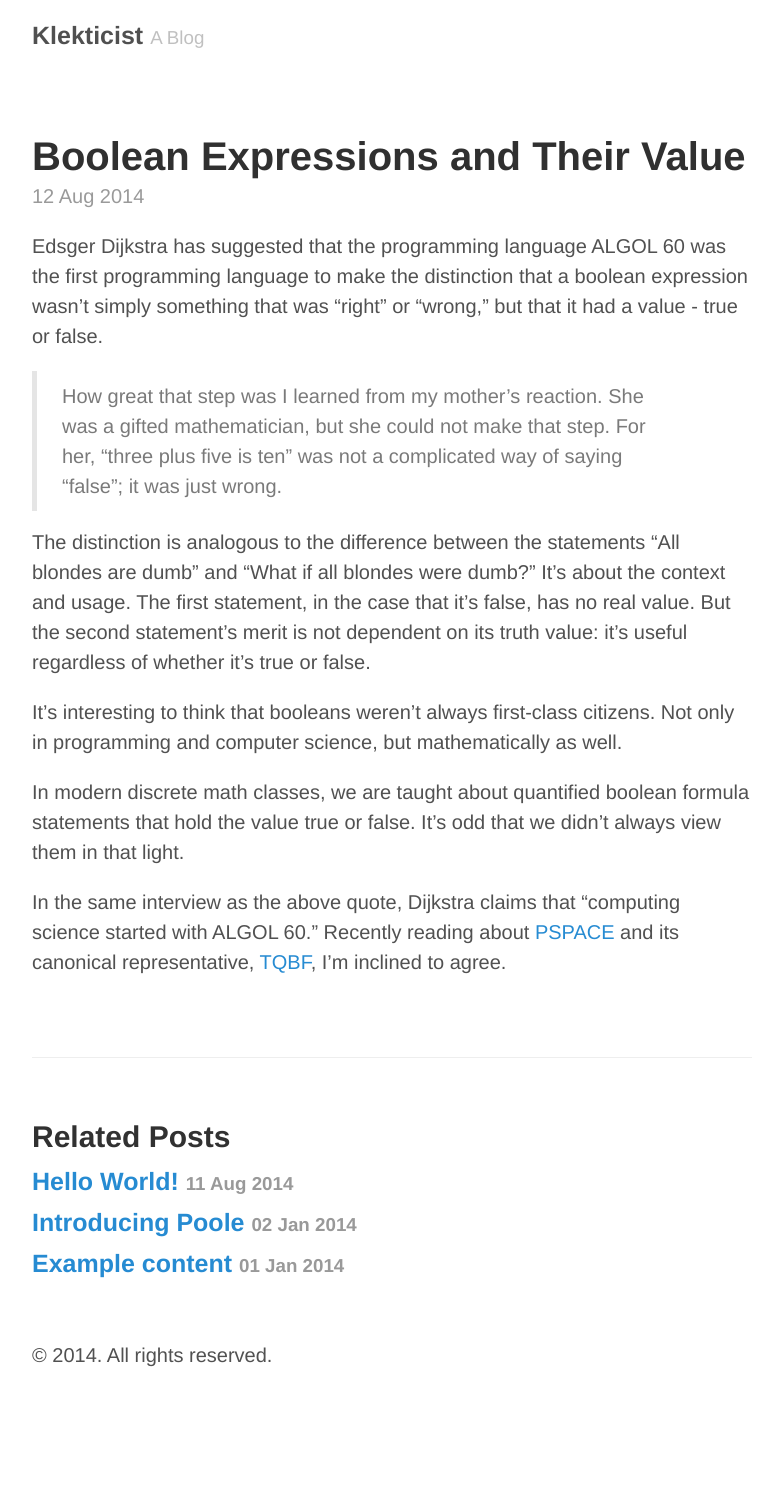
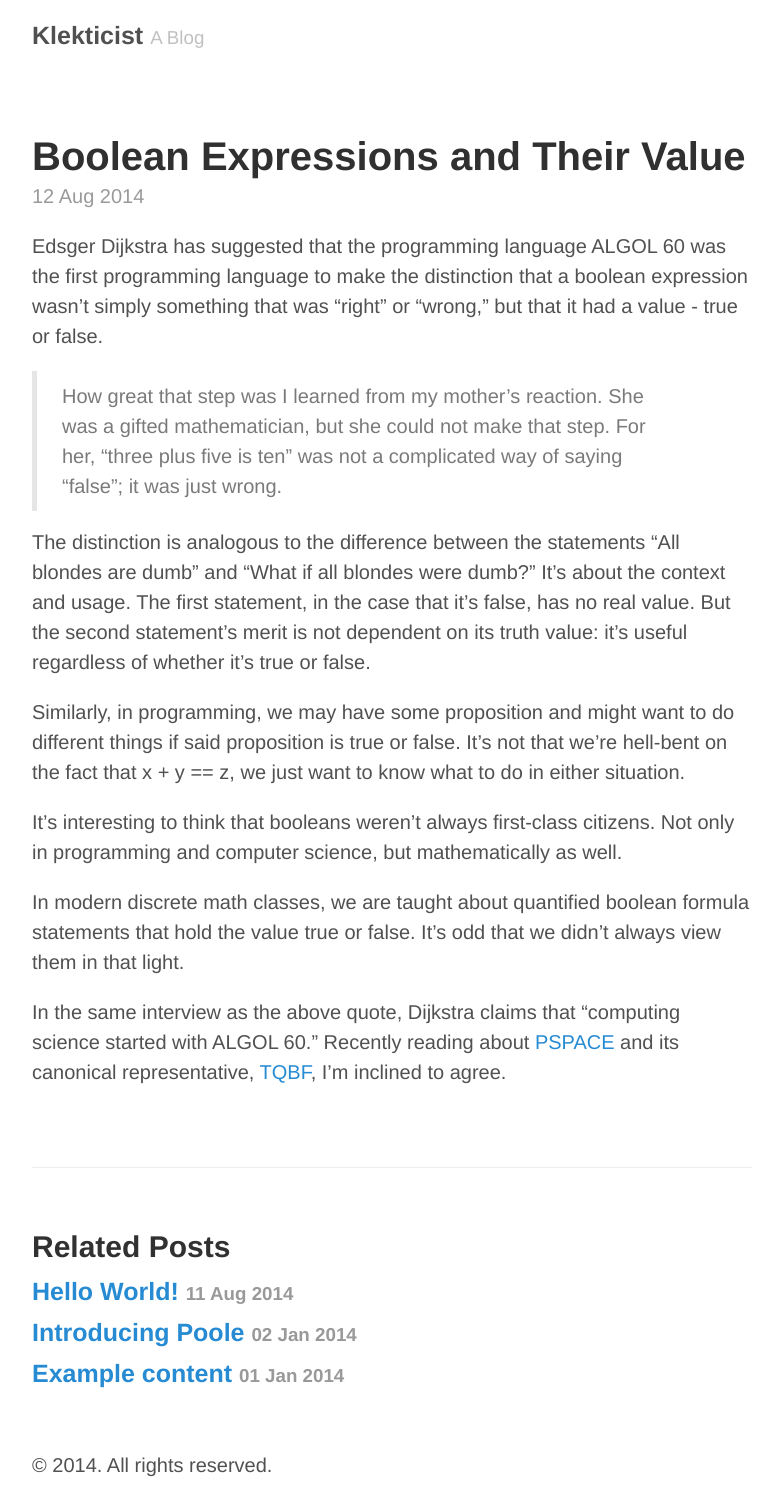
Before and after one commit to evanbergeron/evanbergeron.github.io, a Jekyll site: the page built from _posts/2014-08-12-boolean-expressions-and-their-value.md, in a window 1280 px wide. Shown: the whole page, without its empty margins (248-1031 px from the left). Built offline with Jekyll 4.4.1, drawn with Linux system fonts in a browser that asks for light colours; Markdown is read by kramdown in place of the engine named in the settings; before the commit the page ends 1390 px from its top, so only the background shows below that.

Commit message:
Added a paragraph

```diff
--- a/_posts/2014-08-12-boolean-expressions-and-their-value.md
+++ b/_posts/2014-08-12-boolean-expressions-and-their-value.md
@@ -9,6 +9,8 @@ Edsger Dijkstra has suggested that the programming language ALGOL 60 was the fir
 
 The distinction is analogous to the difference between the statements "All blondes are dumb" and "What if all blondes were dumb?" It's about the context and usage. The first statement, in the case that it's false, has no real value. But the second statement's merit is not dependent on its truth value: it's useful regardless of whether it's true or false.
 
+Similarly, in programming, we may have some proposition and might want to do different things if said proposition is true or false. It's not that we're hell-bent on the fact that x + y == z, we just want to know what to do in either situation.
+
 It's interesting to think that booleans weren't always first-class citizens. Not only in programming and computer science, but mathematically as well.
 
 In modern discrete math classes, we are taught about quantified boolean formula statements that hold the value true or false. It's odd that we didn't always view them in that light.
```
